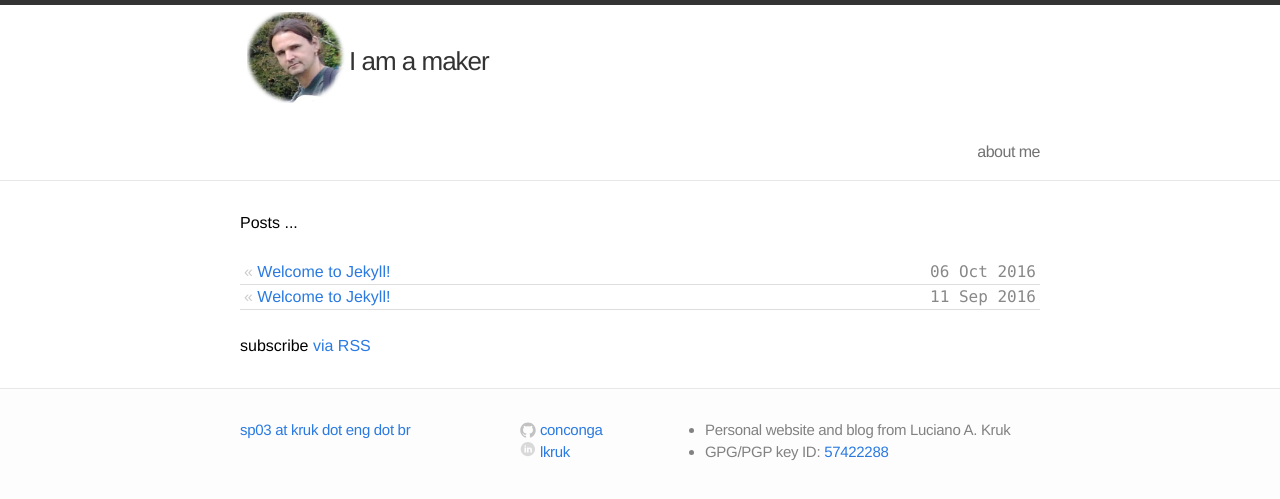
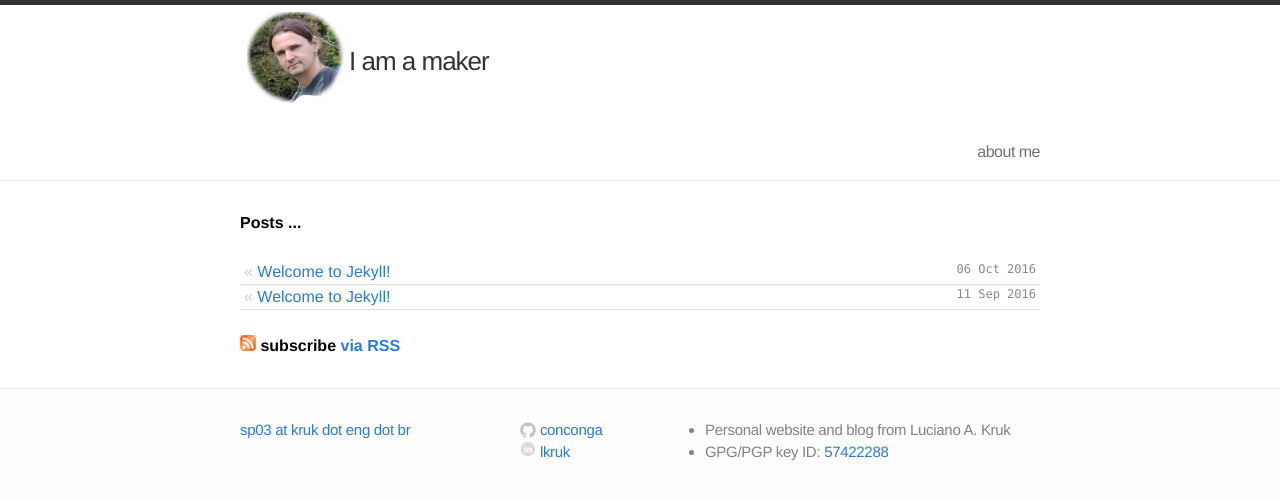
Before and after one commit to conconga/website-kruk.eng.br, a Jekyll site: the page built from blog_lu/index.html, in a window 1280 px wide. Shown: the top 499 px of the page. Built offline with Jekyll 4.4.1, drawn with Linux system fonts in a browser that asks for light colours.

Commit message:
arrumei fontes, e adicionei o link do rss

```diff
--- a/blog_lu/index.html
+++ b/blog_lu/index.html
@@ -7,7 +7,7 @@ phrase: I am a maker
 
 <div class="home">
 
-  <h1>Posts ...</h1>
+  <h1 style="font-weight:bold">Posts ...</h1>
 
   <ul class="posts">
     {% for post in site.posts %}
@@ -17,6 +17,7 @@ phrase: I am a maker
   </ul>
 
   <br>
-  <p class="rss-subscribe">subscribe <a href="{{ "/feed.xml" | prepend: site.baseurl }}">via RSS</a></p>
+  <p class="rss-subscribe">
+  <img src="/images/rss-logo.png" width=16px /> subscribe <a href="{{ "/feed.xml" | prepend: site.baseurl }}">via RSS</a></p>
 
 </div>
--- a/css/main.css
+++ b/css/main.css
@@ -453,5 +453,6 @@ a:visited { color: #205caa; }
 .posts { padding:0;}
 .posts li { padding:0 4px; border-bottom:1px solid #dddddd; margin-bottom:0px; color:#ccc; list-style: none; }
 ul.posts li a { font-weight:100;}
-ul.posts li span { float:right; font-family:monofur, monaco, courier; color:#888; }
+ul.posts li span { float:right; font-family:monofur, monaco, courier; font-size:12px; color:#888; }
+.rss-subscribe { font-weight:bold; }
 /* ----------------------------------------------------------*/
```
Also changed, not shown: images/rss-logo.png (added).
